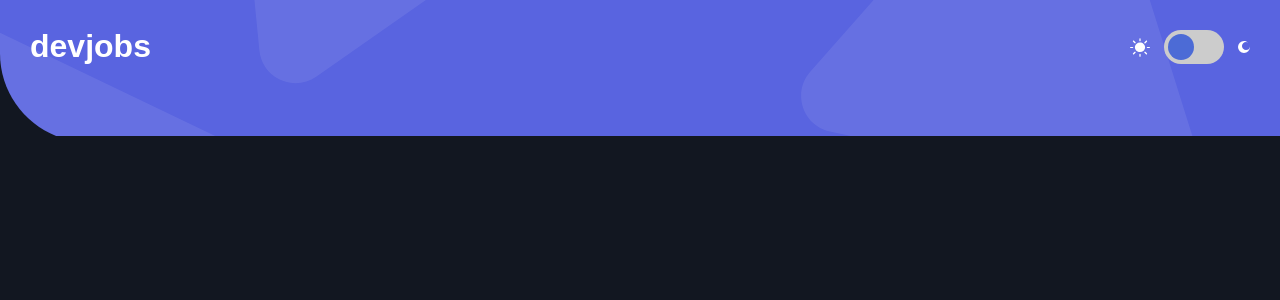
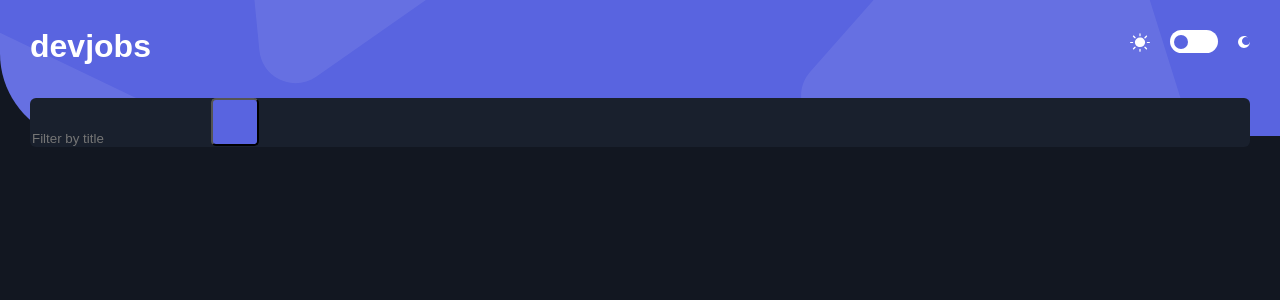
Before and after one commit to harrisonJones12/github-jobs, a React (Create React App) app: page / in a window 1280 px wide. Shown: the top 300 px of the page. Built offline with nearby package versions, Linux system fonts and the light colour scheme.

Commit message:
add search bar and styles remove styles

```diff
--- /dev/null
+++ b/src/components/SearchBar/SearchBar.jsx
@@ -0,0 +1,16 @@
+const SearchBar = () => {
+  return (
+    <>
+      <div className="search">
+        <input
+          type="text"
+          className="search-field"
+          placeholder="Filter by title"
+        />
+        <button className="search-button"></button>
+      </div>
+    </>
+  );
+};
+
+export default SearchBar;
--- /dev/null
+++ b/src/components/SearchBar/SearchBar.scss
@@ -0,0 +1,20 @@
+.search {
+  background-color: #19202d;
+  border-radius: 6px;
+  height: 80px;
+  box-sizing: border-box;
+  margin-top: 36px;
+
+  .search-field {
+    background: transparent;
+    border: none;
+    color: #fff;
+  }
+
+  .search-button {
+    width: 48px;
+    height: 48px;
+    background: #5964e0;
+    border-radius: 5px;
+  }
+}
--- a/src/components/Toggle/Toggle.scss
+++ b/src/components/Toggle/Toggle.scss
@@ -7,8 +7,8 @@
   .switch {
     position: relative;
     display: inline-block;
-    width: 60px;
-    height: 34px;
+    width: 48px;
+    height: 24px;
   }
 
   .switch input {
@@ -24,19 +24,20 @@
     left: 0;
     right: 0;
     bottom: 0;
-    background-color: #ccc;
+    background-color: #ffffff;
     -webkit-transition: 0.4s;
     transition: 0.4s;
+    margin-bottom: 1px;
   }
 
   .slider:before {
     position: absolute;
     content: "";
-    height: 26px;
-    width: 26px;
+    height: 14px;
+    width: 14px;
     left: 4px;
     bottom: 4px;
-    background-color: #4c6bd6;
+    background-color: #5964e0;
     -webkit-transition: 0.4s;
     transition: 0.4s;
   }
@@ -45,9 +46,9 @@
     background-color: #6e87de;
   }
 
-  input:checked + .slider {
-    background-color: #2196f3;
-  }
+  // input:checked + .slider {
+  //   background-color: #2196f3;
+  // }
 
   input:focus + .slider {
     box-shadow: 0 0 1px #2196f3;
--- a/src/containers/Header/Header.jsx
+++ b/src/containers/Header/Header.jsx
@@ -2,15 +2,18 @@ import React from "react";
 
 import Toggle from "components/Toggle/Toggle";
 
+import SearchBar from "components/SearchBar/SearchBar";
+
 const Header = () => {
   return (
     <div className="nav-section-container">
-      <div className="nav-background">
+      <div className="heading-toggle-container">
         <h1 className="nav-heading">devjobs</h1>
         <div className="night-day-mode-toggle">
           <Toggle />
         </div>
       </div>
+      <SearchBar />
     </div>
   );
 };
--- a/src/containers/Header/Header.scss
+++ b/src/containers/Header/Header.scss
@@ -2,15 +2,15 @@
   font-family: Arial, Helvetica, sans-serif;
   height: 136px;
 
-  .nav-background {
   background-image: url("../../assets/mobile/bg-pattern-header.svg");
   background-repeat: no-repeat;
   background-size: cover;
-    height: 100%;
   box-sizing: border-box;
+  width: 100vw;
 
   //layout styles
   display: flex;
+  flex-direction: column;
   justify-content: space-between;
   padding: 30px;
 
@@ -22,10 +22,14 @@
     background-image: url("../../assets/desktop/bg-pattern-header.svg");
   }
 
+  .heading-toggle-container {
+    display: flex;
+    justify-content: space-between;
+  }
+
   .nav-heading {
     color: white;
     font-size: 32px;
     font-weight: 700;
   }
 }
-}
--- a/src/index.scss
+++ b/src/index.scss
@@ -15,3 +15,4 @@ code {
 //stylesheets
 @import "containers/Header/Header";
 @import "components/Toggle/Toggle";
+@import "components/SearchBar/SearchBar";
```
Lines whose indentation alone changed are shown as unchanged.
